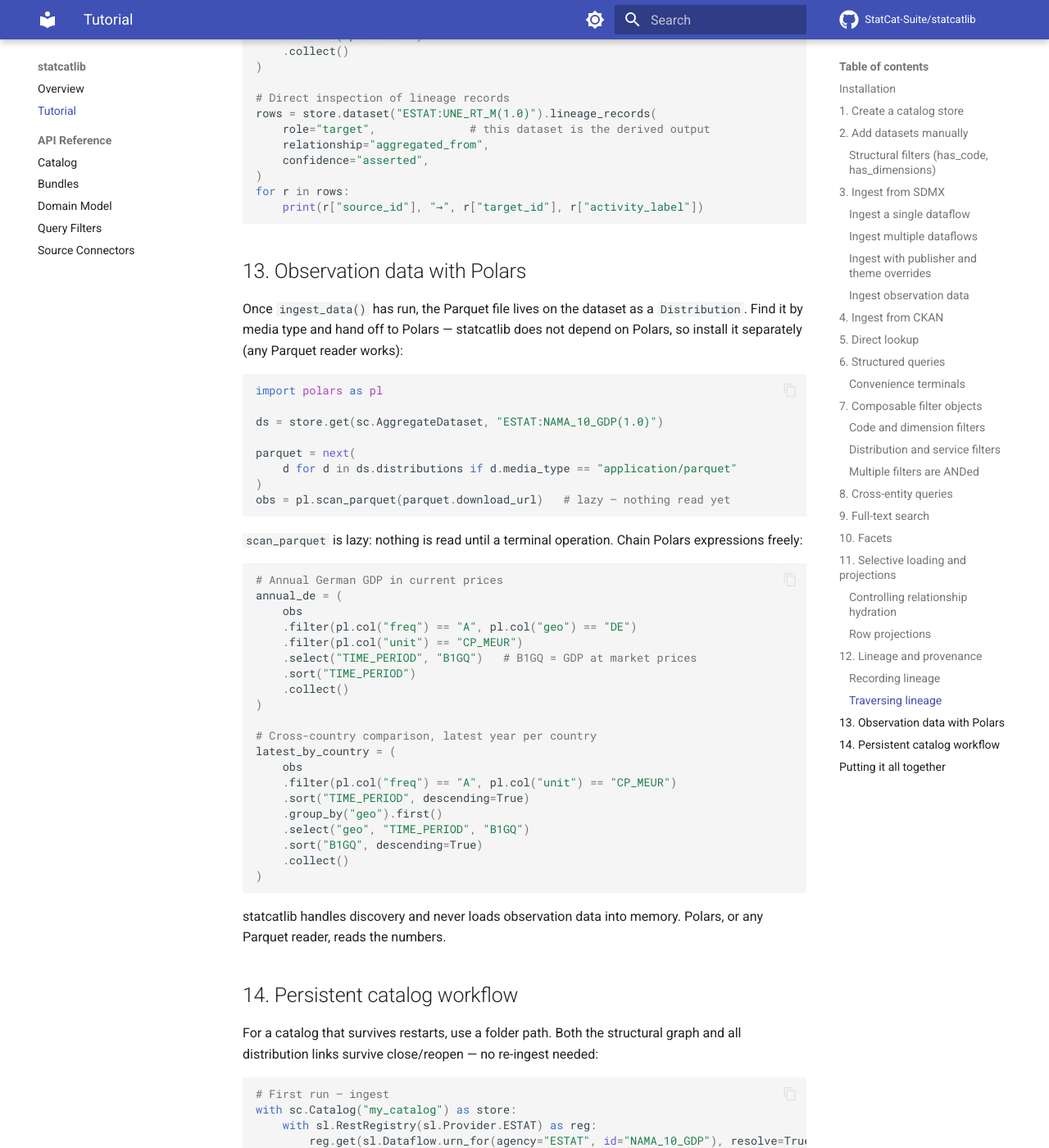
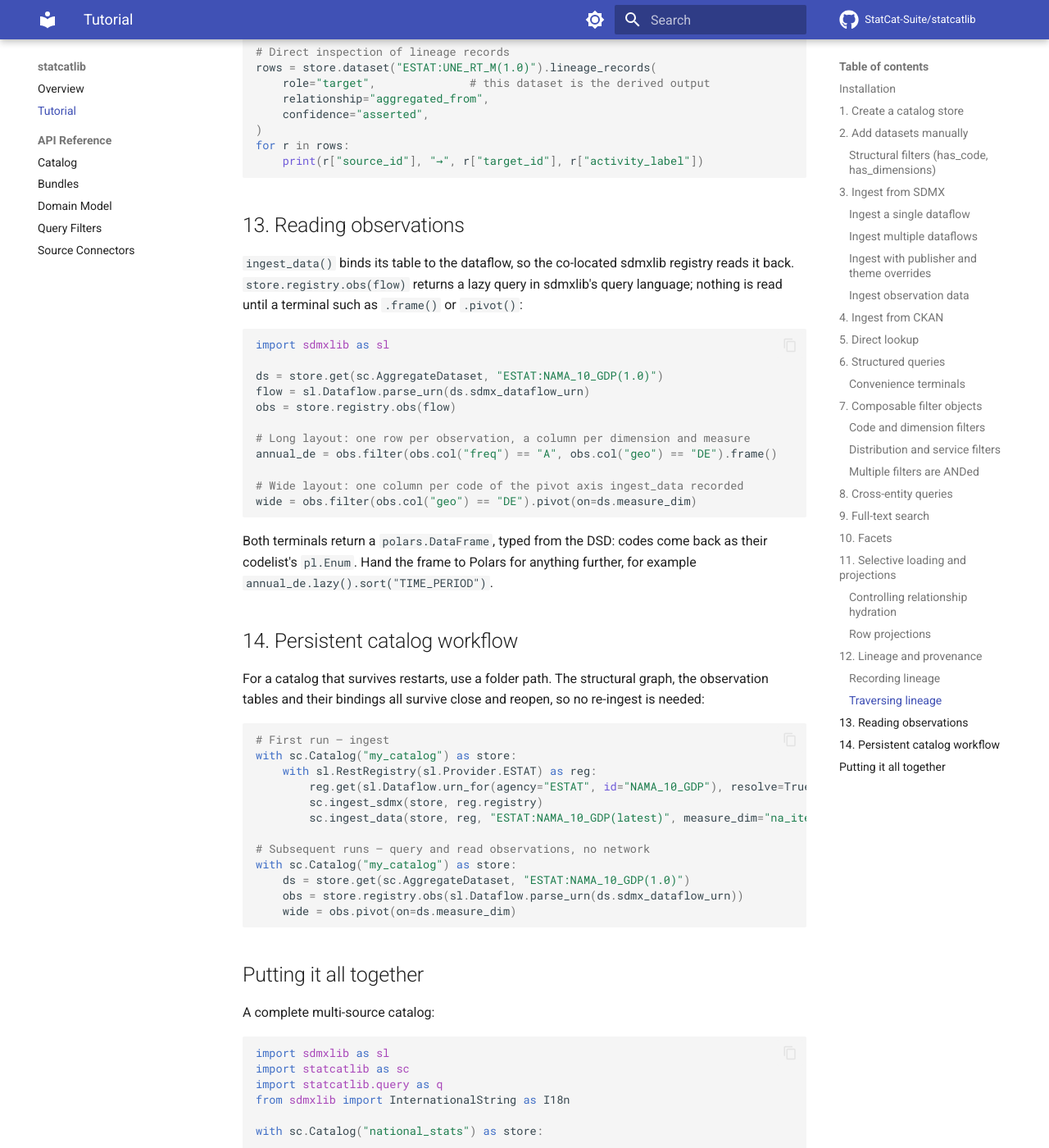
Before and after one commit to StatCat-Suite/statcatlib, an MkDocs documentation site: the page built from docs/tutorial.md, in a window 1280 px wide and 1400 px high, scrolled down 11657 px. Shown: the whole window at 82% size. Built offline with MkDocs 1.6.1 and Material for MkDocs 9.7.7, drawn with Linux system fonts in a browser that asks for light colours; comment, search, counter and statistics services are not loaded; some of the changed text lies outside the part shown.

Commit message:
fix(sources)!: ingest_data stores the long layout its binding reads (GH-29)
ingest_data stored the pivoted frame, one column per code of the measure
dimension, while the DataflowBinding it registered maps each DSD component
to a column of the same name. Reading the dataflow back through
store.registry.obs(flow) raised a DuckDB BinderException, so no table it
wrote was readable through its binding.

It now writes reg.obs(flow).frame(), the long layout, and re-running
replaces the table and the binding. measure_dim is checked against the
DSD's dimensions and recorded as AggregateDataset.measure_dim, the axis
readers pass to pivot(on=...). A dataflow whose DSD is not stored raises
ValueError where it used to write a table with no binding. `reg` is typed
as ObservationSource, any object with obs(flow) -> ObsQuery.

tests/test_ingest_data.py runs write, bind and read with no network, the
observations served through sdmxlib's scan_csv. With the old wide write
restored, 5 of its 8 tests fail.

The README, docs/, llms.txt and the docstring described a Parquet file
attached as a Distribution, read with pl.scan_parquet, and a
cat.observations() method that does not exist. They now describe the
DuckLake table and store.registry.obs(flow).

Closes GH-29.

BREAKING CHANGE: lake.<agency>.df_<id>_<version> tables written by
ingest_data are long, one row per observation with a column per dimension
and measure. SQL that read the wide columns must pivot, or call
store.registry.obs(flow).pivot(on=ds.measure_dim). measure_dim no longer
changes what is stored. Re-run ingest_data to rewrite existing tables,
which their bindings cannot read.

Co-Authored-By: Claude Opus 5.5 (1M context) <noreply@anthropic.com>

````diff
--- a/docs/tutorial.md
+++ b/docs/tutorial.md
@@ -125,8 +125,9 @@ filtered by publisher, status, keyword, title, and other metadata fields.
 
 `ingest_sdmx()` writes SDMX structural artifacts (codelists, DSDs, dataflows)
 into the shared DuckDB and creates an `AggregateDataset` catalog record for each
-dataflow. `ingest_data()` then streams the observation data to a wide Parquet file
-and attaches it as a DCAT `Distribution`.
+dataflow. `ingest_data()` then writes the observation data for one dataflow into
+the bundle's DuckLake and binds the table to the dataflow, so it reads back
+through `store.registry.obs(...)`.
 
 ```mermaid
 sequenceDiagram
@@ -135,7 +136,7 @@ sequenceDiagram
     participant ingest_sdmx
     participant ingest_data
     participant DuckDB
-    participant Parquet
+    participant DuckLake
 
     App->>RestRegistry: get(urn, resolve=True)
     RestRegistry->>RestRegistry: fetch Dataflow + DSD + codelists
@@ -143,9 +144,10 @@ sequenceDiagram
     ingest_sdmx->>DuckDB: store.registry.ingest() → writes structural tables
     ingest_sdmx->>DuckDB: store.put([...]) → writes AggregateDataset rows
     App->>ingest_data: ingest_data(store, reg, identifier)
-    ingest_data->>Parquet: pivot_to() → streams SDMX-CSV → wide Parquet
-    ingest_data->>DuckDB: store.put() → adds Distribution to catalog record
+    ingest_data->>DuckLake: reg.obs(flow).frame() → writes the long table
+    ingest_data->>DuckDB: store.registry.add(binding) → binds table to dataflow
     App->>DuckDB: store.query(...)
+    App->>DuckLake: store.registry.obs(flow) → reads observations
 ```
 
 ### Ingest a single dataflow
@@ -199,9 +201,9 @@ Themes passed here are `ConceptRef` pointers. Store the corresponding
 
 ### Ingest observation data
 
-`ingest_data()` streams the actual observation data for one dataflow to a wide
-Parquet file and links it to the catalog record as a DCAT `Distribution`. In
-catalog folder mode, `parquet_dir` is managed automatically:
+`ingest_data()` fetches the observation data for one dataflow and writes it into
+the bundle's DuckLake, one row per observation, under `parquet/`. It needs a
+folder-mode catalog:
 
 ```python
 with sc.Catalog("my_catalog") as store:
@@ -209,20 +211,18 @@ with sc.Catalog("my_catalog") as store:
         reg.get(sl.Dataflow.urn_for(agency="ESTAT", id="NAMA_10_GDP"), resolve=True)
         sc.ingest_sdmx(store, reg.registry)
 
-        # Writes my_catalog/parquet/ESTAT/NAMA_10_GDP_1.0.parquet
-        # measure_dim names the dimension whose codes become column headers
+        # Writes the table estat.df_nama_10_gdp_1_0 and returns its name.
+        # measure_dim records the default pivot axis for readers.
         sc.ingest_data(store, reg, "ESTAT:NAMA_10_GDP(latest)", measure_dim="na_item")
 ```
 
-`ingest_data()` accepts `(latest)` as the version — it resolves to the highest
-stored version automatically. The call is idempotent: re-running replaces the
-existing Parquet distribution without duplicating it.
+`ingest_data()` accepts `(latest)` as the version and resolves it to the highest
+stored version. Re-running it replaces the table and its binding.
 
 !!! note "Structural vs. observation queries"
-    `ingest_sdmx` is all you need for catalog-level discovery. Filtering by
-    `has_code("geo", "DE")` joins sdmxlib's structural tables — no Parquet
-    required. `ingest_data` is only needed when you want to hand off to Polars
-    for the actual numbers.
+    `ingest_sdmx` is all you need for catalog-level discovery: filtering by
+    `has_code("geo", "DE")` joins sdmxlib's structural tables and reads no
+    observations. Run `ingest_data` when you need the numbers themselves.
 
 ## 4. Ingest from CKAN
 
@@ -593,56 +593,36 @@ for r in rows:
     print(r["source_id"], "→", r["target_id"], r["activity_label"])
 ```
 
-## 13. Observation data with Polars
+## 13. Reading observations
 
-Once `ingest_data()` has run, the Parquet file lives on the dataset as a
-`Distribution`. Find it by media type and hand off to Polars — statcatlib does not
-depend on Polars, so install it separately (any Parquet reader works):
+`ingest_data()` binds its table to the dataflow, so the co-located sdmxlib
+registry reads it back. `store.registry.obs(flow)` returns a lazy query in
+sdmxlib's query language; nothing is read until a terminal such as `.frame()`
+or `.pivot()`:
 
 ```python
-import polars as pl
+import sdmxlib as sl
 
 ds = store.get(sc.AggregateDataset, "ESTAT:NAMA_10_GDP(1.0)")
+flow = sl.Dataflow.parse_urn(ds.sdmx_dataflow_urn)
+obs = store.registry.obs(flow)
 
-parquet = next(
-    d for d in ds.distributions if d.media_type == "application/parquet"
-)
-obs = pl.scan_parquet(parquet.download_url)   # lazy — nothing read yet
+# Long layout: one row per observation, a column per dimension and measure
+annual_de = obs.filter(obs.col("freq") == "A", obs.col("geo") == "DE").frame()
+
+# Wide layout: one column per code of the pivot axis ingest_data recorded
+wide = obs.filter(obs.col("geo") == "DE").pivot(on=ds.measure_dim)
 ```
 
-`scan_parquet` is lazy: nothing is read until a terminal operation. Chain Polars
-expressions freely:
-
-```python
-# Annual German GDP in current prices
-annual_de = (
-    obs
-    .filter(pl.col("freq") == "A", pl.col("geo") == "DE")
-    .filter(pl.col("unit") == "CP_MEUR")
-    .select("TIME_PERIOD", "B1GQ")   # B1GQ = GDP at market prices
-    .sort("TIME_PERIOD")
-    .collect()
-)
-
-# Cross-country comparison, latest year per country
-latest_by_country = (
-    obs
-    .filter(pl.col("freq") == "A", pl.col("unit") == "CP_MEUR")
-    .sort("TIME_PERIOD", descending=True)
-    .group_by("geo").first()
-    .select("geo", "TIME_PERIOD", "B1GQ")
-    .sort("B1GQ", descending=True)
-    .collect()
-)
-```
-
-statcatlib handles discovery and never loads observation data into memory.
-Polars, or any Parquet reader, reads the numbers.
+Both terminals return a `polars.DataFrame`, typed from the DSD: codes come back
+as their codelist's `pl.Enum`. Hand the frame to Polars for anything further,
+for example `annual_de.lazy().sort("TIME_PERIOD")`.
 
 ## 14. Persistent catalog workflow
 
-For a catalog that survives restarts, use a folder path. Both the structural
-graph and all distribution links survive close/reopen — no re-ingest needed:
+For a catalog that survives restarts, use a folder path. The structural graph,
+the observation tables and their bindings all survive close and reopen, so no
+re-ingest is needed:
 
 ```python
 # First run — ingest
@@ -652,11 +632,11 @@ with sc.Catalog("my_catalog") as store:
         sc.ingest_sdmx(store, reg.registry)
         sc.ingest_data(store, reg, "ESTAT:NAMA_10_GDP(latest)", measure_dim="na_item")
 
-# Subsequent runs — query and read Parquet, no network
+# Subsequent runs — query and read observations, no network
 with sc.Catalog("my_catalog") as store:
     ds = store.get(sc.AggregateDataset, "ESTAT:NAMA_10_GDP(1.0)")
-    parquet = next(d for d in ds.distributions if d.media_type == "application/parquet")
-    obs = pl.scan_parquet(parquet.download_url)
+    obs = store.registry.obs(sl.Dataflow.parse_urn(ds.sdmx_dataflow_urn))
+    wide = obs.pivot(on=ds.measure_dim)
 ```
 
 ## Putting it all together
@@ -664,7 +644,6 @@ with sc.Catalog("my_catalog") as store:
 A complete multi-source catalog:
 
 ```python
-import polars as pl
 import sdmxlib as sl
 import statcatlib as sc
 import statcatlib.query as q
````
Also changed, not shown: README.md (+10 -4 lines), docs/api/model.md (+4 -3 lines), docs/api/query.md (+2 -2 lines), docs/api/sources.md (+16 -8 lines), docs/index.md (+6 -5 lines), llms.txt (+12 -16 lines), 3 other files.
